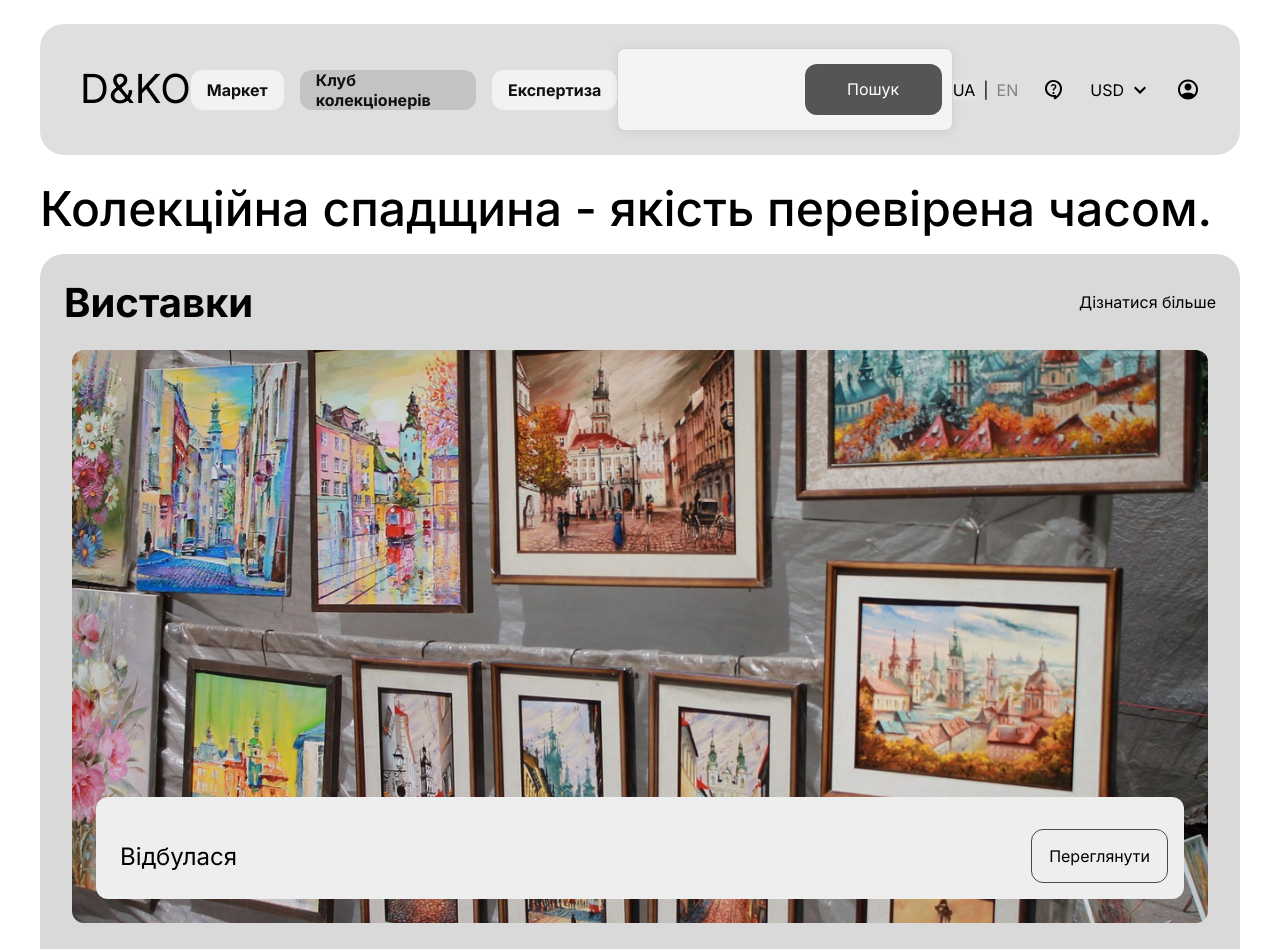
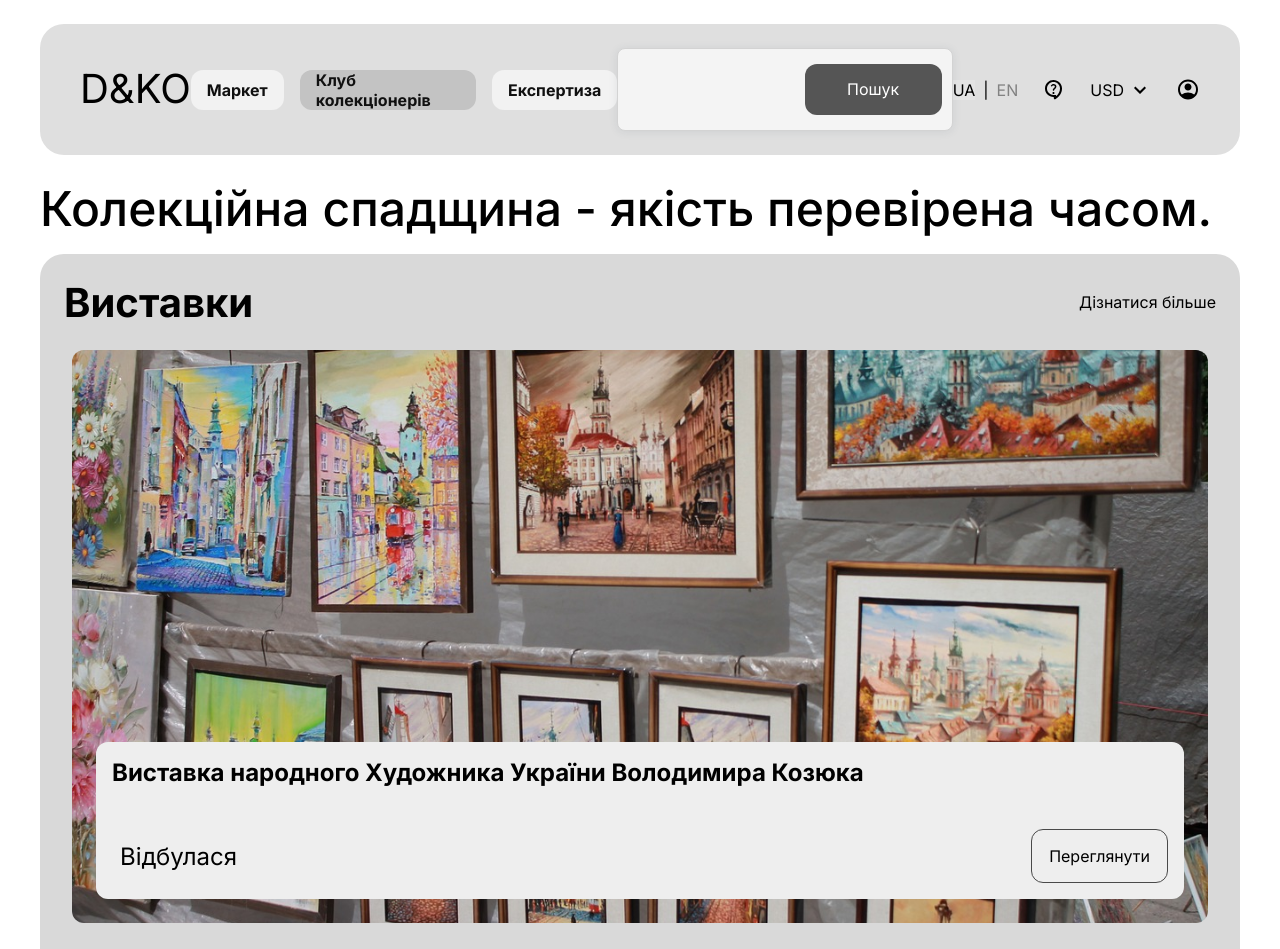
Before and after one commit to Valentyn-Radobenko/antiques-market-place, a React (Vite) app: page /#/ in a window 1280 px wide. Shown: the top 949 px of the page. Built offline with nearby package versions, Linux system fonts and the light colour scheme; grey boxes are pictures that could not be loaded.

Commit message:
fix slides' titles

```diff
--- a/src/components/Sliders/Slider.tsx
+++ b/src/components/Sliders/Slider.tsx
@@ -46,7 +46,7 @@ export default function Slider<T>({
     infinite: true,
     speed: 1100,
     autoplay: true,
-    autoplaySpeed: 4000,
+    autoplaySpeed: 400000,
     slidesToShow: slidesPerView,
     slidesToScroll: 1,
     lazyLoad: 'progressive',
--- a/src/components/Sliders/Sliders.scss
+++ b/src/components/Sliders/Sliders.scss
@@ -14,7 +14,6 @@
     height: 48px;
     justify-content: space-between;
     align-items: center;
-    align-self: stretch;
     margin-bottom: 24px;
 
     &-title {
@@ -94,6 +93,7 @@
 
     &-content {
       display: flex;
+      height: 157px;
       padding: 16px;
       flex-direction: column;
       justify-content: flex-end;
```
